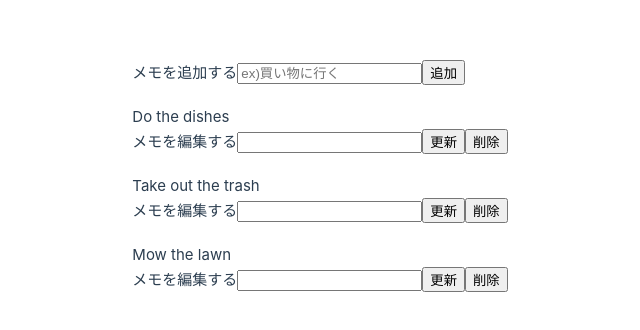
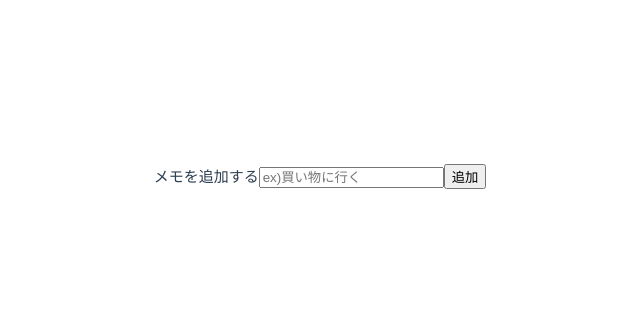
Before and after one commit to medyuya/vue-practice, a Vue app: page / in a window 1280 px wide. Shown: the part 224-554 px from the top of the page, without its empty margins (320-960 px from the left). Built offline with nearby package versions, Linux system fonts and the light colour scheme.

Commit message:
localStorageからデータを削除する処理の作成

```diff
--- a/src/App.vue
+++ b/src/App.vue
@@ -3,20 +3,7 @@ import { ref } from 'vue'
 import TodoItem from './components/TodoItem.vue'
 
 const newTodoText = ref('')
-const todos = ref([
-  {
-    id: 1,
-    content: 'Do the dishes'
-  },
-  {
-    id: 2,
-    content: 'Take out the trash'
-  },
-  {
-    id: 3,
-    content: 'Mow the lawn'
-  }
-])
+const todos = ref([])
 
 let nextTodoId = 1
 
@@ -33,8 +20,13 @@ const addNewTodo = () => {
   newTodoText.value = ''
 }
 
-const removeTodo = (index) => {
-  todos.value.splice(index, 1)
+const removeTodo = (targetId) => {
+  let indexToRemove = todos.value.findIndex((item) => item.id === targetId)
+
+  if (indexToRemove !== -1) {
+    localStorage.removeItem('todo_' + targetId)
+    todos.value.splice(indexToRemove, 1)
+  }
 }
 
 const handleUpdate = (index, updateText) => {
@@ -51,11 +43,11 @@ const handleUpdate = (index, updateText) => {
 
   <ul>
     <TodoItem
-      v-for="(todo, index) in todos"
+      v-for="todo in todos"
       :key="todo.id"
       :content="todo.content"
-      @remove="removeTodo(index)"
-      @update="handleUpdate(index, $event)"
+      @remove="removeTodo(todo.id)"
+      @update="handleUpdate(todo.id, $event)"
     >
     </TodoItem>
   </ul>
--- a/src/components/TodoItem.vue
+++ b/src/components/TodoItem.vue
@@ -20,7 +20,7 @@ defineProps(['content', 'value'])
     {{ content }}
     <form @submit.prevent="submitForm">
       <label for="update-todo">メモを編集する</label>
-      <input v-model="textInput" required />
+      <input v-model="textInput" />
       <button>更新</button>
       <button @click="$emit('remove')">削除</button>
     </form>
```
